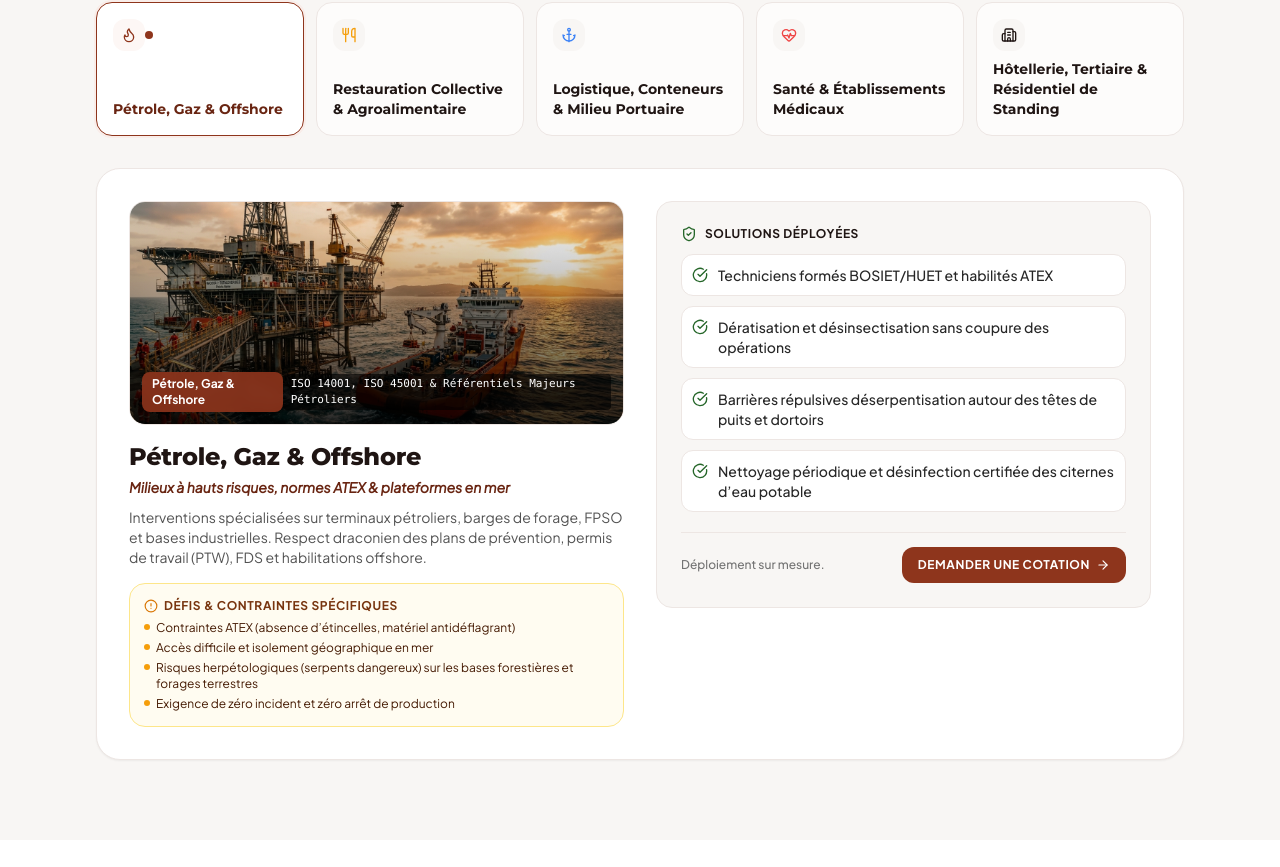
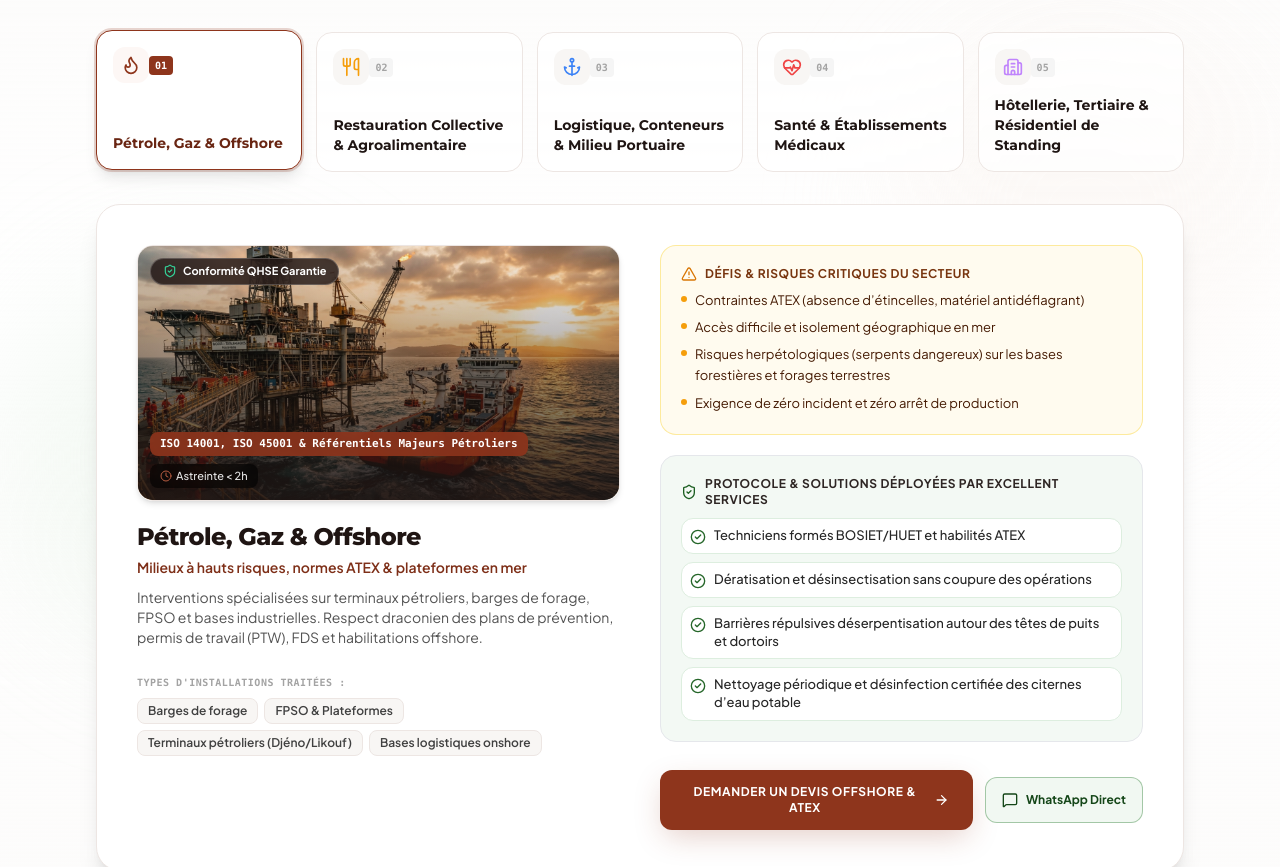
Before and after one commit to Steven23-Ngouala/excellent-services-web, a React (Vite) app: page /secteurs in a window 1280 px wide. Shown: the part 999-1866 px from the top of the page. Built offline with nearby package versions, Linux system fonts and the light colour scheme.

Commit message:
feat: level up SectorShowcase with high-definition sector photos, clean split-view layout, tailored CTAs, and WhatsApp sector pre-fills

```diff
--- a/src/components/home/SectorShowcase.tsx
+++ b/src/components/home/SectorShowcase.tsx
@@ -6,76 +6,120 @@ import {
   HeartPulse,
   Building2,
   ShieldCheck,
-  CheckCircle,
-  AlertCircle,
-  ArrowRight
+  CheckCircle2,
+  AlertTriangle,
+  ArrowRight,
+  MessageSquare,
+  Clock,
+  Sparkles
 } from 'lucide-react';
 import { Link } from 'react-router-dom';
 import { SECTORS_DATA } from '../../data/sectorsData';
+import { COMPANY_INFO } from '../../data/companyInfo';
 
 const SECTOR_IMAGES: Record<string, string> = {
-  'oil-gas': '/images/sectors/sec_oil_gas.jpg',
-  'catering': '/images/sectors/sec_catering_haccp.jpg',
-  'logistics': '/images/sectors/sec_port_logistics.jpg',
-  'health': '/images/sectors/sec_health_clinic.jpg',
-  'commercial': '/images/sectors/sec_commercial_tertiary.jpg',
+  'oil-and-gas': '/images/sectors/sec_oil_gas.jpg',
+  'catering-food': '/images/sectors/sec_catering_haccp.jpg',
+  'maritime-logistics': '/images/sectors/sec_port_logistics.jpg',
+  'healthcare': '/images/sectors/sec_health_clinic.jpg',
+  'hospitality-residential': '/images/sectors/sec_commercial_tertiary.jpg',
+};
+
+const SECTOR_CTA_CONFIG: Record<string, { buttonText: string; whatsappText: string; sitesCovered: string[] }> = {
+  'oil-and-gas': {
+    buttonText: 'Demander un Devis Offshore & ATEX',
+    whatsappText: 'Bonjour EXCELLENT SERVICES, je souhaite une cotation pour nos installations dans le secteur Pétrole, Gaz & Offshore.',
+    sitesCovered: ['Barges de forage', 'FPSO & Plateformes', 'Terminaux pétroliers (Djéno/Likouf)', 'Bases logistiques onshore']
+  },
+  'catering-food': {
+    buttonText: 'Demander un Audit Sanitaire HACCP',
+    whatsappText: 'Bonjour EXCELLENT SERVICES, je souhaite un audit d’hygiène et conformité HACCP pour nos cuisines ou réfectoires.',
+    sitesCovered: ['Cuisines centrales & traiteurs', 'Réfectoires de bases-vie', 'Unités de transformation', 'Chambres froides & réserves']
+  },
+  'maritime-logistics': {
+    buttonText: 'Demander un Protocole Fumigation Douane',
+    whatsappText: 'Bonjour EXCELLENT SERVICES, je souhaite un devis pour la fumigation de conteneurs ou traitement de cales au Port de Pointe-Noire.',
+    sitesCovered: ['Parcs à conteneurs sous douane', 'Cales de navires au port', 'Hangars de stockage de fret', 'Silos agro-industriels']
+  },
+  'healthcare': {
+    buttonText: 'Demander un Protocole Bio-Décontamination',
+    whatsappText: 'Bonjour EXCELLENT SERVICES, je souhaite une désinfection virucide/bactéricide de haut niveau pour notre établissement médical.',
+    sitesCovered: ['Blocs opératoires & stériles', 'Chambres d’hospitalisation', 'Laboratoires d’analyses', 'Dispensaires de chantiers']
+  },
+  'hospitality-residential': {
+    buttonText: 'Demander une Étude Tertiaire & VIP',
+    whatsappText: 'Bonjour EXCELLENT SERVICES, je souhaite une étude pour la protection antiparasitaire et espaces verts de notre siège ou résidence.',
+    sitesCovered: ['Sièges sociaux & bureaux', 'Hôtels & résidences 4-5 étoiles', 'Résidences d’expatriés VIP', 'Ambassades & consulats']
+  }
 };
 
 export const SectorShowcase: React.FC = () => {
   const [activeSectorId, setActiveSectorId] = useState<string>(SECTORS_DATA[0].id);
 
   const activeSector = SECTORS_DATA.find((s) => s.id === activeSectorId) || SECTORS_DATA[0];
+  const ctaConfig = SECTOR_CTA_CONFIG[activeSector.id] || SECTOR_CTA_CONFIG['oil-and-gas'];
 
   const getSectorIcon = (iconName: string) => {
     switch (iconName) {
-      case 'Flame': return <Flame className="w-4 h-4 text-primary-500" />;
-      case 'Utensils': return <Utensils className="w-4 h-4 text-amber-500" />;
-      case 'Anchor': return <Anchor className="w-4 h-4 text-blue-500" />;
-      case 'HeartPulse': return <HeartPulse className="w-4 h-4 text-red-500" />;
-      default: return <Building2 className="w-4 h-4 text-dark" />;
+      case 'Flame': return <Flame className="w-5 h-5 text-primary-500" />;
+      case 'Utensils': return <Utensils className="w-5 h-5 text-amber-500" />;
+      case 'Anchor': return <Anchor className="w-5 h-5 text-blue-500" />;
+      case 'HeartPulse': return <HeartPulse className="w-5 h-5 text-red-500" />;
+      default: return <Building2 className="w-5 h-5 text-purple-400" />;
     }
   };
 
   return (
-    <section id="secteurs" className="py-16 sm:py-20 bg-neutral-soft border-t border-neutral-border relative">
-      <div className="max-w-6xl mx-auto px-4 sm:px-6 lg:px-8">
+    <section id="secteurs" className="py-16 sm:py-24 bg-gradient-to-b from-neutral-soft/60 via-white to-neutral-soft/40 border-t border-neutral-border relative overflow-hidden">
+
+      {/* Background Subtle Glows */}
+      <div className="absolute top-1/4 right-0 w-96 h-96 bg-primary-100/30 rounded-full blur-3xl pointer-events-none" />
+      <div className="absolute bottom-1/4 left-0 w-96 h-96 bg-qhse-100/30 rounded-full blur-3xl pointer-events-none" />
+
+      <div className="max-w-6xl mx-auto px-4 sm:px-6 lg:px-8 relative z-10">
 
         {/* Section Header */}
-        <div className="text-center max-w-2xl mx-auto mb-10 sm:mb-12">
-          <div className="inline-flex items-center gap-2 px-3.5 py-1 rounded-full bg-white border border-primary-200 text-primary-700 text-xs font-bold uppercase tracking-wider mb-3 shadow-xs">
-            <Building2 className="w-3.5 h-3.5 text-primary-500" />
-            <span>Expertise Sectorielle</span>
+        <div className="text-center max-w-3xl mx-auto mb-12 sm:mb-14">
+          <div className="inline-flex items-center gap-2 px-3.5 py-1.5 rounded-full bg-primary-50 border border-primary-200 text-primary-700 text-xs font-bold uppercase tracking-wider mb-3 shadow-xs">
+            <Sparkles className="w-3.5 h-3.5 text-primary-500" />
+            <span>Solutions Métiers Spécifiques</span>
           </div>
           <h2 className="font-heading font-extrabold text-2xl sm:text-3xl lg:text-4xl text-dark tracking-tight">
-            Des Solutions Conçues pour vos Métiers
+            Une Ingénierie Adaptée aux Exigences de votre Secteur
           </h2>
-          <p className="text-xs sm:text-sm text-neutral-muted mt-2">
-            Chaque secteur présente des contraintes réglementaires strictes. Nous adaptons nos interventions à votre environnement.
+          <p className="text-xs sm:text-sm text-neutral-muted mt-2.5 leading-relaxed">
+            Chaque environnement industriel impose des contraintes de sécurité et de conformité uniques. Cliquez sur votre secteur pour découvrir nos protocoles certifiés.
           </p>
         </div>
 
-        {/* Sector Navigation Buttons */}
-        <div className="grid grid-cols-2 sm:grid-cols-3 lg:grid-cols-5 gap-2.5 sm:gap-3 mb-8">
-          {SECTORS_DATA.map((sector) => {
+        {/* 5 Sector Industrial Selector Tabs */}
+        <div className="grid grid-cols-2 sm:grid-cols-3 lg:grid-cols-5 gap-3 sm:gap-3.5 mb-8">
+          {SECTORS_DATA.map((sector, idx) => {
             const isActive = sector.id === activeSectorId;
             return (
               <button
                 key={sector.id}
                 onClick={() => setActiveSectorId(sector.id)}
-                className={`p-3.5 sm:p-4 rounded-2xl border text-left transition-all duration-200 flex flex-col justify-between ${
+                className={`p-3.5 sm:p-4 rounded-2xl border text-left transition-all duration-300 flex flex-col justify-between group relative ${
                   isActive
-                    ? 'border-primary-500 bg-white shadow-sm ring-2 ring-primary-100'
-                    : 'border-neutral-border bg-white/70 hover:bg-white'
+                    ? 'border-primary-500 bg-white shadow-lg ring-2 ring-primary-500/20 -translate-y-0.5'
+                    : 'border-neutral-border bg-white/80 hover:bg-white hover:border-primary-300 hover:shadow-xs'
                 }`}
               >
-                <div className="flex items-center justify-between mb-2">
-                  <div className={`p-2 rounded-xl ${isActive ? 'bg-primary-50' : 'bg-neutral-soft'}`}>
+                <div className="flex items-center justify-between mb-2.5">
+                  <div className={`p-2 rounded-xl transition-colors ${isActive ? 'bg-primary-50' : 'bg-neutral-soft group-hover:bg-primary-50/50'}`}>
                     {getSectorIcon(sector.iconName)}
                   </div>
-                  {isActive && <span className="w-2 h-2 rounded-full bg-primary-500"></span>}
+                  <span className={`text-[10px] font-mono font-bold px-1.5 py-0.5 rounded ${
+                    isActive ? 'bg-primary-500 text-white' : 'bg-neutral-100 text-neutral-400'
+                  }`}>
+                    0{idx + 1}
+                  </span>
                 </div>
                 <div>
-                  <div className={`font-heading font-bold text-xs sm:text-sm ${isActive ? 'text-primary-700' : 'text-dark'}`}>
+                  <div className={`font-heading font-bold text-xs sm:text-sm leading-snug transition-colors ${
+                    isActive ? 'text-primary-700' : 'text-dark group-hover:text-primary-600'
+                  }`}>
                     {sector.name}
                   </div>
                 </div>
@@ -84,36 +128,47 @@ export const SectorShowcase: React.FC = () => {
           })}
         </div>
 
-        {/* Active Sector Presentation Card with Photo Preview */}
-        <div className="bg-white rounded-3xl p-6 sm:p-8 border border-neutral-border shadow-sm">
-          <div className="grid grid-cols-1 lg:grid-cols-12 gap-6 sm:gap-8 items-start">
+        {/* Active Sector Master Card (Split-View High Contrast Layout) */}
+        <div className="bg-white rounded-3xl p-6 sm:p-8 lg:p-10 border border-neutral-border shadow-xl relative overflow-hidden animate-fadeIn">
+          <div className="grid grid-cols-1 lg:grid-cols-12 gap-8 lg:gap-10 items-start">
 
-            {/* Left Info & Photo Column */}
-            <div className="lg:col-span-6 space-y-4">
+            {/* Left Column: Visual, Scope & Core Credentials */}
+            <div className="lg:col-span-6 space-y-5">
 
-              {/* Sector Photo Banner */}
-              <div className="relative h-48 sm:h-56 rounded-2xl overflow-hidden border border-neutral-border shadow-2xs group">
+              {/* High-Definition Photo Banner */}
+              <div className="relative h-56 sm:h-64 rounded-2xl overflow-hidden border border-neutral-border shadow-md group">
                 <img
-                  src={SECTOR_IMAGES[activeSector.id] || SECTOR_IMAGES['oil-gas']}
+                  src={SECTOR_IMAGES[activeSector.id] || SECTOR_IMAGES['oil-and-gas']}
                   alt={activeSector.name}
-                  className="w-full h-full object-cover group-hover:scale-105 transition-transform duration-500"
+                  className="w-full h-full object-cover group-hover:scale-105 transition-transform duration-700 ease-out"
                 />
-                <div className="absolute inset-0 bg-gradient-to-t from-black/80 via-black/30 to-transparent" />
-                <div className="absolute bottom-3 left-3 right-3 flex items-center justify-between text-white text-xs">
-                  <span className="font-bold bg-primary-500/90 backdrop-blur-sm px-2.5 py-1 rounded-lg">
-                    {activeSector.name}
+                <div className="absolute inset-0 bg-gradient-to-t from-dark/90 via-dark/40 to-transparent" />
+
+                {/* Overlay Floating Tags */}
+                <div className="absolute top-3 left-3">
+                  <span className="inline-flex items-center gap-1.5 px-3 py-1 rounded-full bg-dark/80 backdrop-blur-md text-white text-[11px] font-bold border border-white/20">
+                    <ShieldCheck className="w-3.5 h-3.5 text-emerald-400" />
+                    <span>Conformité QHSE Garantie</span>
                   </span>
-                  <span className="font-mono text-[11px] bg-black/60 px-2 py-0.5 rounded">
+                </div>
+
+                <div className="absolute bottom-3 left-3 right-3 flex flex-wrap items-center justify-between gap-2 text-white text-xs">
+                  <span className="font-mono text-[11px] bg-primary-500/90 backdrop-blur-sm px-2.5 py-1 rounded-lg font-bold">
                     {activeSector.standardCompliance}
+                  </span>
+                  <span className="inline-flex items-center gap-1 bg-black/60 backdrop-blur-sm px-2.5 py-1 rounded-lg text-[11px] font-medium text-neutral-200">
+                    <Clock className="w-3 h-3 text-primary-400" />
+                    <span>Astreinte &lt; 2h</span>
                   </span>
                 </div>
               </div>
 
+              {/* Scope & Overview */}
               <div>
-                <h3 className="font-heading font-extrabold text-xl sm:text-2xl text-dark">
+                <h3 className="font-heading font-extrabold text-xl sm:text-2xl text-dark tracking-tight leading-tight">
                   {activeSector.name}
                 </h3>
-                <p className="text-xs sm:text-sm font-semibold text-primary-700 mt-1 italic">
+                <p className="text-xs sm:text-sm font-semibold text-primary-600 mt-1">
                   {activeSector.subtitle}
                 </p>
                 <p className="text-xs sm:text-sm text-neutral-600 mt-2.5 leading-relaxed">
@@ -121,53 +176,81 @@ export const SectorShowcase: React.FC = () => {
                 </p>
               </div>
 
-              {/* Challenges */}
-              <div className="p-3.5 rounded-2xl bg-amber-50/70 border border-amber-200">
-                <div className="text-xs font-bold text-amber-900 uppercase tracking-wider mb-1.5 flex items-center gap-1.5">
-                  <AlertCircle className="w-3.5 h-3.5 text-amber-600" />
-                  <span>Défis & Contraintes Spécifiques</span>
+              {/* Covered Sites / Installations */}
+              <div className="pt-2">
+                <div className="text-[10px] font-mono font-bold uppercase tracking-wider text-neutral-400 mb-2">
+                  Types d'Installations Traitées :
                 </div>
-                <ul className="space-y-1 text-xs text-amber-950">
+                <div className="flex flex-wrap gap-1.5">
+                  {ctaConfig.sitesCovered.map((site, i) => (
+                    <span
+                      key={i}
+                      className="px-2.5 py-1 rounded-lg bg-neutral-soft border border-neutral-border text-xs font-semibold text-neutral-700"
+                    >
+                      {site}
+                    </span>
+                  ))}
+                </div>
+              </div>
+
+            </div>
+
+            {/* Right Column: Challenges, Solutions & Customized Action */}
+            <div className="lg:col-span-6 space-y-5">
+
+              {/* 1. Challenges Card */}
+              <div className="p-4 sm:p-5 rounded-2xl bg-amber-50/80 border border-amber-200/80 shadow-2xs">
+                <div className="text-xs font-bold text-amber-900 uppercase tracking-wider mb-2 flex items-center gap-2">
+                  <AlertTriangle className="w-4 h-4 text-amber-600 flex-shrink-0" />
+                  <span>Défis & Risques Critiques du Secteur</span>
+                </div>
+                <ul className="space-y-1.5 text-xs sm:text-[13px] text-amber-950">
                   {activeSector.challenges.map((chal, i) => (
-                    <li key={i} className="flex items-start gap-1.5">
-                      <span className="w-1.5 h-1.5 rounded-full bg-amber-500 mt-1 flex-shrink-0"></span>
-                      <span>{chal}</span>
+                    <li key={i} className="flex items-start gap-2">
+                      <span className="w-1.5 h-1.5 rounded-full bg-amber-500 mt-1.5 flex-shrink-0"></span>
+                      <span className="leading-relaxed">{chal}</span>
                     </li>
                   ))}
                 </ul>
               </div>
-            </div>
 
-            {/* Right Solutions Column */}
-            <div className="lg:col-span-6 space-y-4">
-              <div className="p-5 sm:p-6 rounded-2xl bg-neutral-soft border border-neutral-border">
-                <div className="text-xs font-bold text-dark uppercase tracking-wider mb-3 flex items-center gap-2">
-                  <ShieldCheck className="w-4 h-4 text-qhse-600" />
-                  <span>Solutions Déployées</span>
+              {/* 2. Solutions Card */}
+              <div className="p-4 sm:p-5 rounded-2xl bg-qhse-50/80 border border-qhse-200/80 shadow-2xs">
+                <div className="text-xs font-bold text-qhse-900 uppercase tracking-wider mb-2.5 flex items-center gap-2">
+                  <ShieldCheck className="w-4 h-4 text-qhse-700 flex-shrink-0" />
+                  <span>Protocole & Solutions Déployées par EXCELLENT SERVICES</span>
                 </div>
-
-                <div className="space-y-2.5">
+                <div className="space-y-2">
                   {activeSector.solutions.map((sol, idx) => (
-                    <div key={idx} className="flex items-start gap-2.5 p-2.5 rounded-xl bg-white border border-neutral-border shadow-2xs">
-                      <CheckCircle className="w-4 h-4 text-qhse-600 flex-shrink-0 mt-0.5" />
-                      <span className="text-xs sm:text-sm font-medium text-neutral-800">{sol}</span>
+                    <div key={idx} className="flex items-start gap-2 p-2 rounded-xl bg-white border border-qhse-100 shadow-2xs">
+                      <CheckCircle2 className="w-4 h-4 text-qhse-600 flex-shrink-0 mt-0.5" />
+                      <span className="text-xs sm:text-[13px] font-medium text-neutral-800 leading-snug">{sol}</span>
                     </div>
                   ))}
                 </div>
+              </div>
 
-                <div className="mt-5 pt-3.5 border-t border-neutral-border flex flex-col sm:flex-row items-center justify-between gap-3">
-                  <span className="text-xs text-neutral-500 font-medium">
-                    Déploiement sur mesure.
-                  </span>
-                  <Link
-                    to="/contact"
-                    className="inline-flex items-center gap-1.5 px-4 py-2.5 rounded-xl bg-primary-500 hover:bg-primary-600 text-white text-xs font-bold uppercase tracking-wider shadow-xs transition-all"
-                  >
-                    <span>Demander une Cotation</span>
-                    <ArrowRight className="w-3.5 h-3.5" />
-                  </Link>
-                </div>
+              {/* 3. Action Block Tailored to the Active Sector */}
+              <div className="pt-2 flex flex-col sm:flex-row items-center gap-3">
+                <Link
+                  to="/contact"
+                  className="w-full sm:w-auto flex-1 inline-flex items-center justify-center gap-2 px-6 py-3.5 rounded-xl bg-primary-500 hover:bg-primary-600 text-white text-xs font-bold uppercase tracking-wider shadow-industrial-copper hover:shadow-md active:scale-95 transition-all text-center"
+                >
+                  <span>{ctaConfig.buttonText}</span>
+                  <ArrowRight className="w-4 h-4" />
+                </Link>
+
+                <a
+                  href={`https://wa.me/${COMPANY_INFO.whatsappNumber}?text=${encodeURIComponent(ctaConfig.whatsappText)}`}
+                  target="_blank"
+                  rel="noopener noreferrer"
+                  className="w-full sm:w-auto inline-flex items-center justify-center gap-2 px-4 py-3.5 rounded-xl border border-qhse-500/40 text-qhse-800 bg-qhse-50 hover:bg-qhse-500 hover:text-white text-xs font-bold transition-all shadow-2xs text-center"
+                >
+                  <MessageSquare className="w-4 h-4" />
+                  <span>WhatsApp Direct</span>
+                </a>
               </div>
+
             </div>
 
           </div>
```
